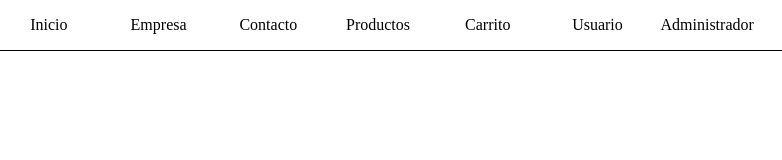
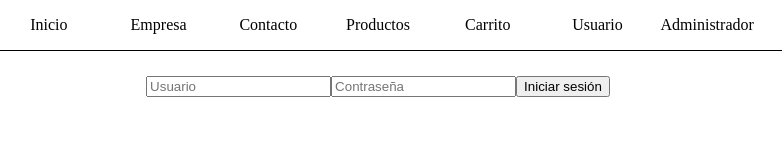
Before and after one commit to e-aleixandre/prohlab, a plain HTML site: page index.html in a window 1280 px wide. Shown: the whole page, without its empty margins (262-1044 px from the left). Drawn offline with Linux system fonts and the light colour scheme.

Commit message:
Add js library and unfinished user page

```diff
--- a/css/main.css
+++ b/css/main.css
@@ -33,3 +33,16 @@ html, body {
     background-color: darkolivegreen;
     cursor: pointer;
 }
+
+#main {
+    text-align: center;
+    margin-top: 25px;
+}
+
+form.login {
+    display: flex;
+    justify-content: center;
+}
+form.login input {
+    /* Vertical */
+}
--- a/index.html
+++ b/index.html
@@ -3,9 +3,11 @@
 <head>
     <meta charset="UTF-8">
     <title>Tienda - Proyecto Hiperm&eacute;dia</title>
+    <meta name="viewport" content="width=device-width, initial-scale=1.0">
     <link rel="stylesheet" href="css/main.css">
 </head>
-<body>
+<body onload="Cargar('usuarios.html','main')">
+       <header>
             <nav class="menu">
                 <ul>
                     <li>Inicio</li>
@@ -17,5 +19,9 @@
                     <li>Administrador</li>
                 </ul>
             </nav>
+        </header>
+        <main id="main">
+        </main>
+<script src="js/libCapas.js"></script>
 </body>
 </html>
--- /dev/null
+++ b/usuarios.html
@@ -0,0 +1,5 @@
+<form class="login" onsubmit="return false;" method="POST" action="#">
+    <input type="text" required placeholder="Usuario">
+    <input type="password" required placeholder="Contrase&ntilde;a">
+    <button type="submit">Iniciar sesi&oacute;n</button>
+</form>
```
Lines whose indentation alone changed are shown as unchanged.
